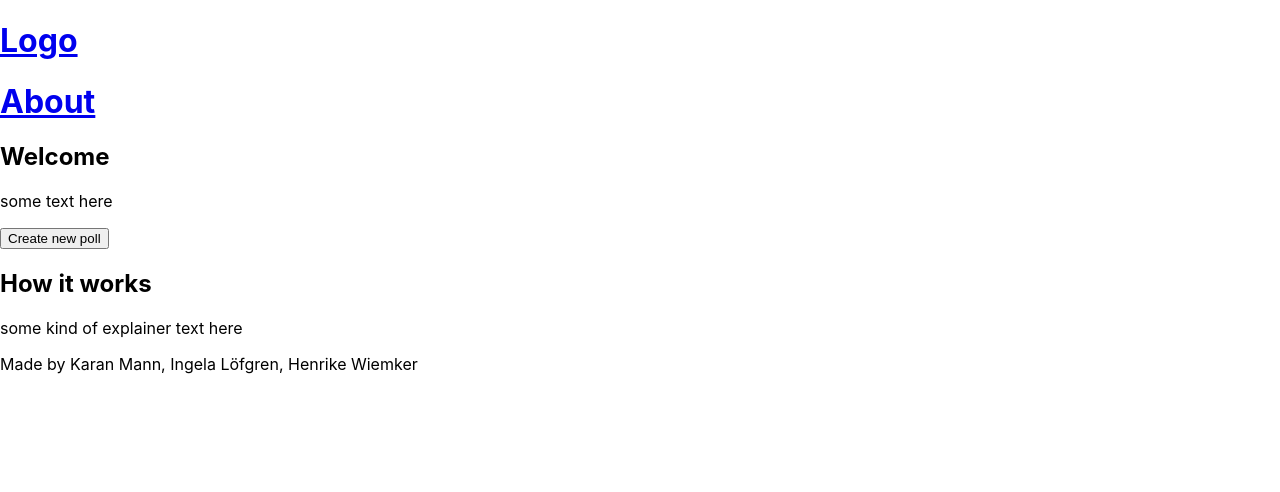
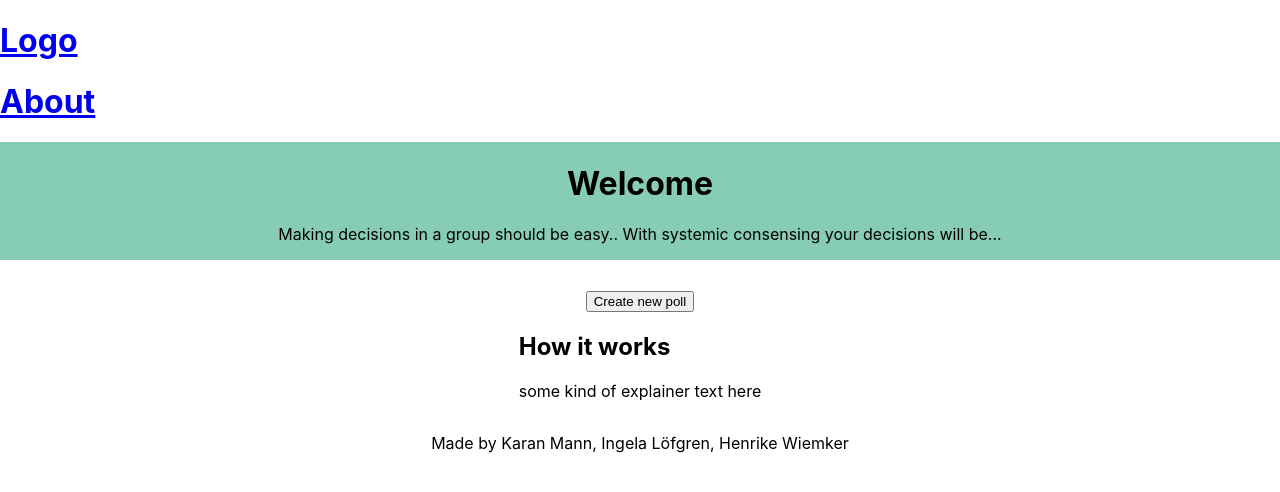
Before and after one commit to karanmann/polling-fullstack, a React (Create React App) app in the folder frontend/: page / in a window 1280 px wide. Shown: the top 492 px of the page. Built offline with nearby package versions, Linux system fonts and the light colour scheme; the HTML template or start-up script is replaced by a standard one.

Commit message:
Started with styling

```diff
--- a/frontend/package.json
+++ b/frontend/package.json
@@ -13,6 +13,7 @@
     "react-router-dom": "^5.2.0",
     "react-scripts": "4.0.1",
     "redux": "^4.0.5",
+    "styled-components": "^5.2.1",
     "web-vitals": "^0.2.4"
   },
   "scripts": {
--- a/frontend/src/components/Footer.js
+++ b/frontend/src/components/Footer.js
@@ -1,9 +1,17 @@
 import React from 'react'
+import styled from 'styled-components'
+
+const FooterContainer = styled.footer`
+  display: flex;
+  justify-content: center;
+  align-items: center;
+`
+
 
 export const Footer= () => {
   return (
-    <>
+    <FooterContainer>
       <p>Made by Karan Mann, Ingela Löfgren, Henrike Wiemker</p>
-    </>
+    </FooterContainer>
   )
 }
--- /dev/null
+++ b/frontend/src/lib/Styling.js
@@ -0,0 +1,16 @@
+import styled from 'styled-components/macro'
+
+//Landing page
+
+export const Container = styled.div`
+display: flex;
+flex-direction: column;
+align-items: center;
+`
+
+export const InfoText = styled.div`
+width: 100%;
+background-color: #87cdb3;
+text-align: center;
+margin-bottom: 30px;
+`
--- a/frontend/src/pages/LandingPage.js
+++ b/frontend/src/pages/LandingPage.js
@@ -1,20 +1,24 @@
 import React from 'react'
 import { Link } from 'react-router-dom'
 
+import { Container, InfoText } from '../lib/Styling'
+
+
+
 export const LandingPage= () => {
   return (
-    <>
-      <section>
+    <Container>
+      <InfoText>
         <h1>Welcome</h1>
-        <p>some text here</p>
+        <p>Making decisions in a group should be easy.. With systemic consensing your decisions will be...</p>
+        </InfoText>
         <Link to='/createpoll'>
           <button>Create new poll</button>
         </Link>
-      </section>
       <section>
         <h2>How it works</h2>
         <p>some kind of explainer text here</p>
       </section>
-    </>
+    </Container>
   )
 }
```
Also changed, not shown: 2 other files (tests, documents, lock files or other folders).
